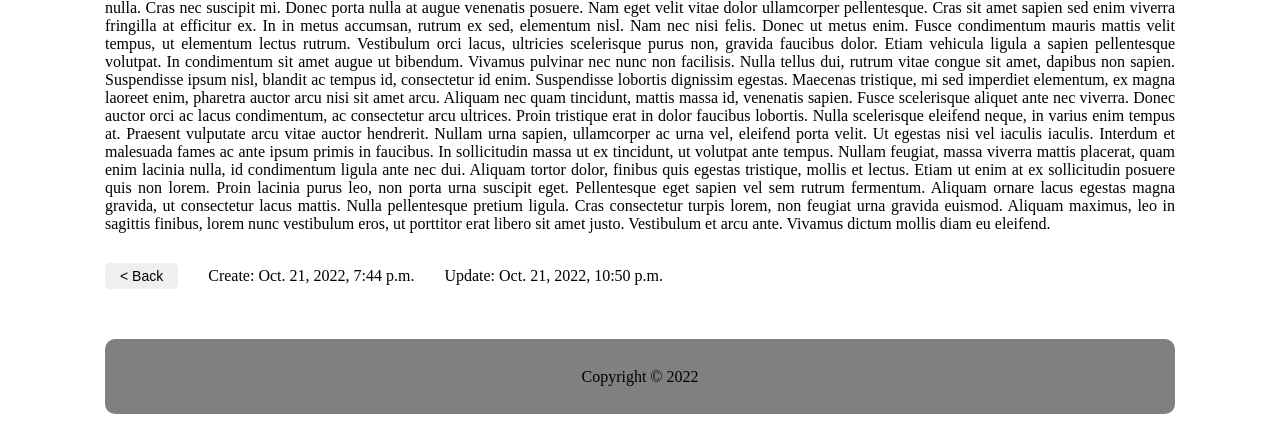
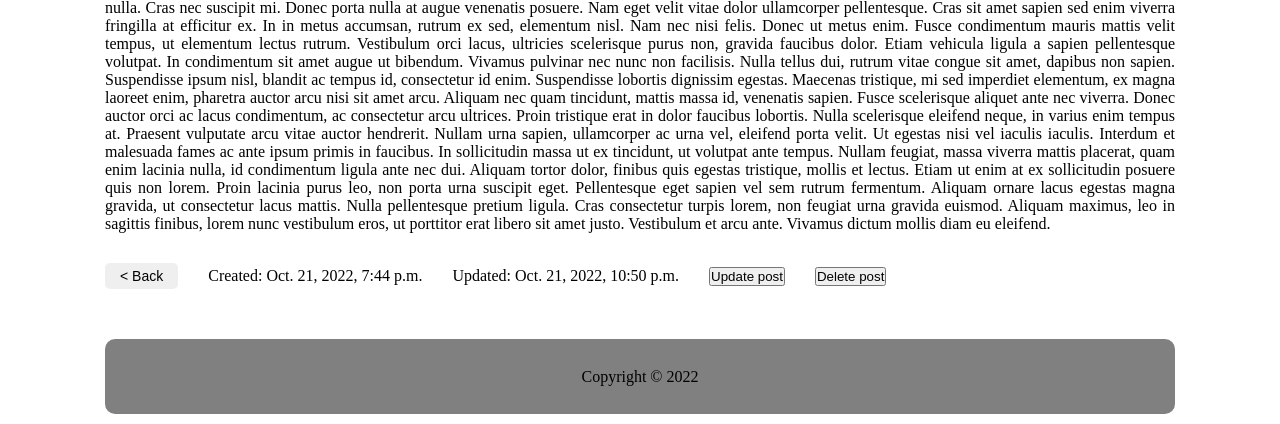
Before and after one commit to sudowhereami/Django_Books_Blog, a Django app: page /posts/3/ in a window 1280 px wide. Shown: the part 774-1198 px from the top of the page. Run offline with Django 4.2, Linux system fonts and the light colour scheme; data comes from the database, SQL or seed files in the repository; both versions use the stored data as it was after the commit.

Commit message:
add forms, update and delete

```diff
--- a/books_blog/urls.py
+++ b/books_blog/urls.py
@@ -4,5 +4,7 @@ from . import views
 urlpatterns = [
     path('posts/', views.post_book, name='posts'),
     path('posts/<int:id>/', views.detail_book, name='detail'),
+    path('posts/<int:id>/update', views.update_book, name='update'),
+    path('posts/<int:id>/delete', views.delete_book, name='delete'),
     path('add_book/', views.add_post, name='add_book')
 ]
--- a/books_blog/views.py
+++ b/books_blog/views.py
@@ -25,3 +25,23 @@ def add_post(request):
         form = forms.ShowForm
 
     return render(request, 'add_book.html', {'form': form})
+
+
+def update_book(request, id):
+    book_object = get_object_or_404(models.PostBook, id=id)
+    if request.method == 'POST':
+        form = forms.ShowForm(instance=book_object, data=request.POST)
+        if form.is_valid():
+            form.save()
+            return HttpResponse('Updated!')
+
+    else:
+        form = forms.ShowForm(instance=book_object)
+
+    return render(request, 'update_book.html', {'form': form, 'object': book_object})
+
+
+def delete_book(request, id):
+    book_object = get_object_or_404(models.PostBook, id=id)
+    book_object.delete()
+    return HttpResponse('Deleted')
--- a/templates/detail_book.html
+++ b/templates/detail_book.html
@@ -42,8 +42,24 @@
                 <a href="/posts/">
                     <button class="button">< Back</button>
                 </a>
-                <p><span>Create: </span>{{post_id.created_date}}</p>
-                <p><span>Update: </span>{{post_id.updated_date}}</p>
+                <p><span>Created: </span>{{post_id.created_date}}</p>
+                <p><span>Updated: </span>{{post_id.updated_date}}</p>
+
+
+
+                <button>
+                    <a href="/posts/{{post_id.id}}/update/">
+                        Update post
+                    </a>
+                </button>
+                <button>
+                    <a href="/posts/{{post_id.id}}/delete/">
+                        Delete post
+                    </a>
+                </button>
+
+
+
             </div>
         </div>
     </main>
```
Also changed, not shown: templates/delete_book.html (added, +16 -0 lines), templates/update_book.html (added, +16 -0 lines), db.sqlite3.
